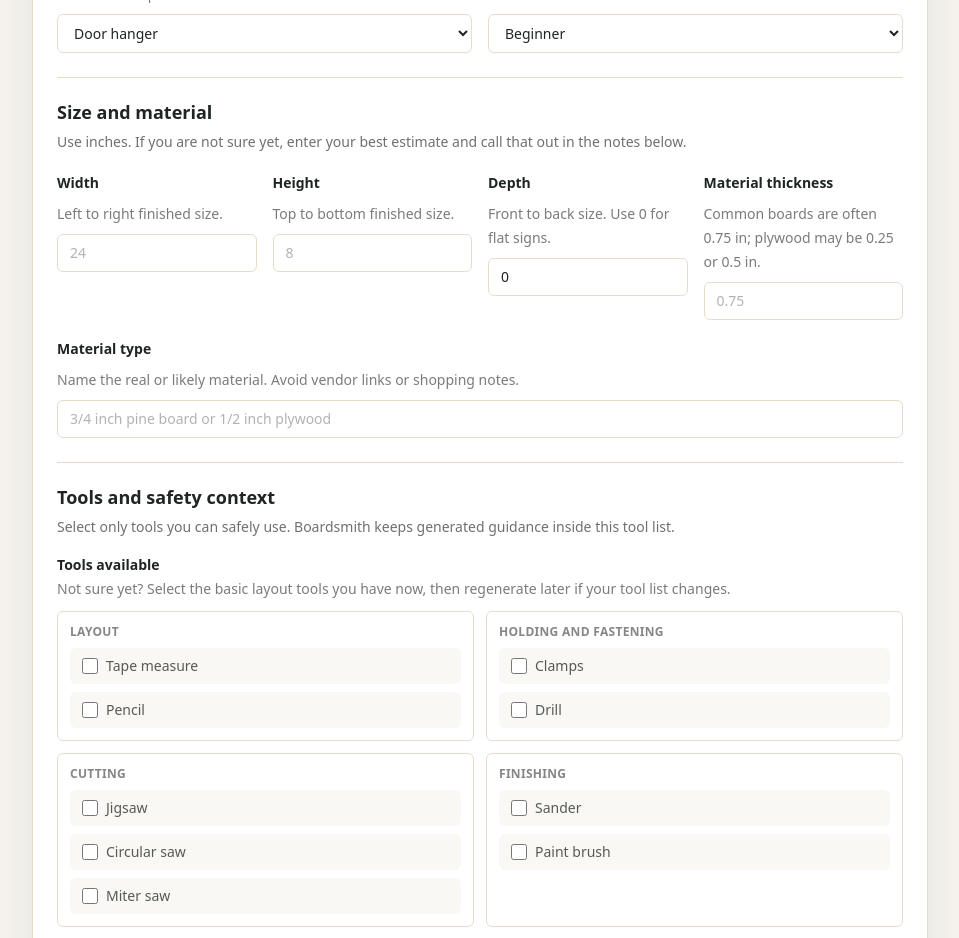
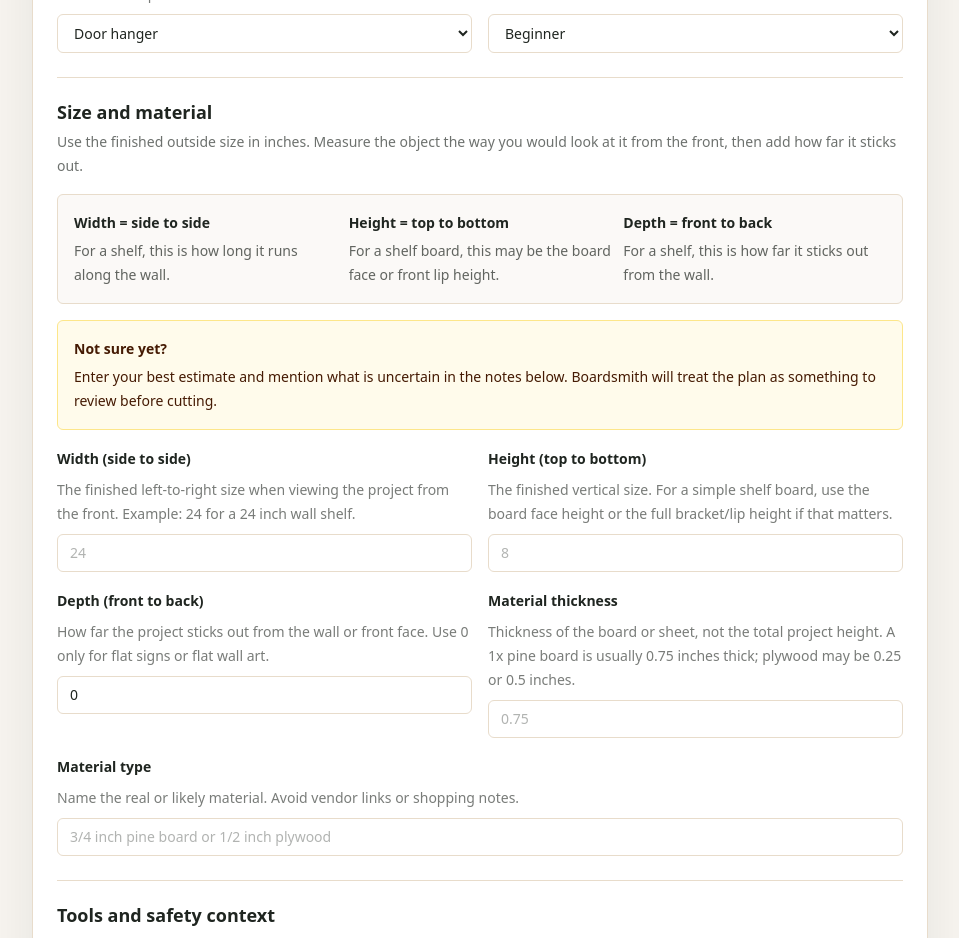
Before and after one commit to byonk19-svg/Boardsmith, a Next.js app: page /projects/new in a window 1280 px wide. Shown: the part 960-1898 px from the top of the page, without its empty margins (160-1119 px from the left). Built offline with nearby package versions, Linux system fonts and the light colour scheme.

Commit message:
Clarify beginner measurement intake

```diff
--- a/app/projects/new/page.tsx
+++ b/app/projects/new/page.tsx
@@ -17,6 +17,12 @@ const toolGroups = [
   { label: "Cutting", tools: ["jigsaw", "circular_saw", "miter_saw"] },
   { label: "Finishing", tools: ["sander", "paint_brush"] },
 ] satisfies readonly { label: string; tools: readonly ToolOption[] }[];
+
+const measurementGuide = [
+  { label: "Width", cue: "side to side", example: "For a shelf, this is how long it runs along the wall." },
+  { label: "Height", cue: "top to bottom", example: "For a shelf board, this may be the board face or front lip height." },
+  { label: "Depth", cue: "front to back", example: "For a shelf, this is how far it sticks out from the wall." },
+] as const;
 
 export default async function NewProjectPage({ searchParams }: { searchParams?: Promise<{ error?: string; example?: string }> }) {
   const params = searchParams ? await searchParams : {};
@@ -173,20 +179,40 @@ export default async function NewProjectPage({ searchParams }: { searchParams?:
         <section id="size-material" className="scroll-mt-24 space-y-4 border-t border-sawdust pt-5">
           <div>
             <h2 className="text-lg font-semibold text-ink">Size and material</h2>
-            <p className="mt-1 text-sm leading-6 text-ink/65">Use inches. If you are not sure yet, enter your best estimate and call that out in the notes below.</p>
+            <p className="mt-1 text-sm leading-6 text-ink/65">
+              Use the finished outside size in inches. Measure the object the way you would look at it from the front, then add how far it sticks out.
+            </p>
           </div>
 
-          <div className="grid gap-4 sm:grid-cols-4">
-            <Field label="Width" help="Left to right finished size.">
+          <div className="grid gap-3 rounded-md border border-sawdust bg-shop/50 p-4 text-sm leading-6 text-ink/70 sm:grid-cols-3">
+            {measurementGuide.map((item) => (
+              <div key={item.label}>
+                <p className="font-semibold text-ink">
+                  {item.label} = {item.cue}
+                </p>
+                <p className="mt-1">{item.example}</p>
+              </div>
+            ))}
+          </div>
+
+          <div className="rounded-md border border-amber-200 bg-amber-50 p-4 text-sm leading-6 text-amber-950">
+            <p className="font-semibold">Not sure yet?</p>
+            <p className="mt-1">
+              Enter your best estimate and mention what is uncertain in the notes below. Boardsmith will treat the plan as something to review before cutting.
+            </p>
+          </div>
+
+          <div className="grid gap-4 sm:grid-cols-2">
+            <Field label="Width (side to side)" help="The finished left-to-right size when viewing the project from the front. Example: 24 for a 24 inch wall shelf.">
               <input name="width_inches" required type="number" min="0.1" max="240" step="any" className="input" placeholder="24" defaultValue={formValues?.width_inches} />
             </Field>
-            <Field label="Height" help="Top to bottom finished size.">
+            <Field label="Height (top to bottom)" help="The finished vertical size. For a simple shelf board, use the board face height or the full bracket/lip height if that matters.">
               <input name="height_inches" required type="number" min="0.1" max="240" step="any" className="input" placeholder="8" defaultValue={formValues?.height_inches} />
             </Field>
-            <Field label="Depth" help="Front to back size. Use 0 for flat signs.">
+            <Field label="Depth (front to back)" help="How far the project sticks out from the wall or front face. Use 0 only for flat signs or flat wall art.">
               <input name="depth_inches" required type="number" min="0" max="240" step="any" className="input" placeholder="6" defaultValue={formValues ? formValues.depth_inches : "0"} />
             </Field>
-            <Field label="Material thickness" help="Common boards are often 0.75 in; plywood may be 0.25 or 0.5 in.">
+            <Field label="Material thickness" help="Thickness of the board or sheet, not the total project height. A 1x pine board is usually 0.75 inches thick; plywood may be 0.25 or 0.5 inches.">
               <input
                 name="material_thickness_inches"
                 required
```
